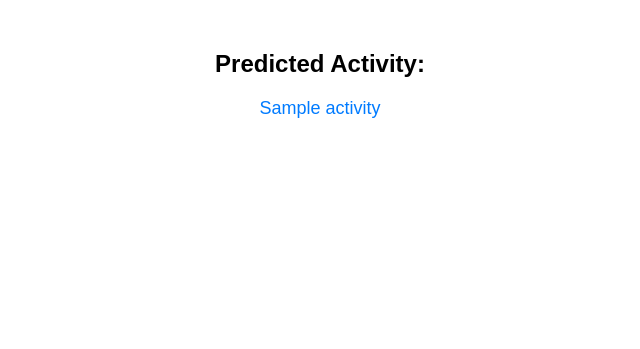
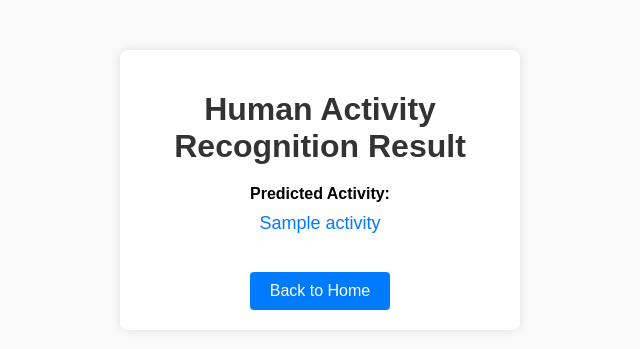
Before and after one commit to ankitasak08/humanactivityaz, a FastAPI app: template templates/result.html in a window 1280 px wide. Shown: the top 349 px of the page, without its empty margins (320-960 px from the left). Run offline with FastAPI, Linux system fonts and the light colour scheme; the template is opened without the code that fills it: most values are stand-ins (such as "Sample title", 1, 10 or a date in 2020).

Commit message:
Update result.html

```diff
--- a/templates/result.html
+++ b/templates/result.html
@@ -5,13 +5,15 @@
     <title>Human Activity Recognition API - Result</title>
     <style>
         body {
-            font-family: Arial, sans-serif;
+            font-family: 'Arial', sans-serif;
             text-align: center;
             margin: 50px;
+            background-color: #f9f9f9;
         }
 
         h1 {
             color: #333;
+            margin-bottom: 20px;
         }
 
         p {
@@ -19,12 +21,46 @@
             color: #007BFF;
             margin-top: 10px;
         }
+
+        .result-container {
+            background-color: #fff;
+            border-radius: 8px;
+            box-shadow: 0 0 10px rgba(0, 0, 0, 0.1);
+            padding: 20px;
+            box-sizing: border-box;
+            max-width: 400px;
+            margin: 0 auto;
+        }
+
+        .activity-label {
+            font-weight: bold;
+            margin-bottom: 10px;
+        }
+
+        .back-to-home {
+            display: inline-block;
+            margin-top: 20px;
+            padding: 10px 20px;
+            background-color: #007BFF;
+            color: #fff;
+            text-decoration: none;
+            border-radius: 4px;
+            transition: background-color 0.3s ease;
+        }
+
+        .back-to-home:hover {
+            background-color: #0056b3;
+        }
     </style>
 </head>
 
 <body>
-    <h2>Predicted Activity:</h2>
-    <p>{{ activity }}</p>
+    <div class="result-container">
+        <h1>Human Activity Recognition Result</h1>
+        <div class="activity-label">Predicted Activity:</div>
+        <p>{{ activity }}</p>
+        <a href="/" class="back-to-home">Back to Home</a>
+    </div>
 </body>
 
 </html>
```
